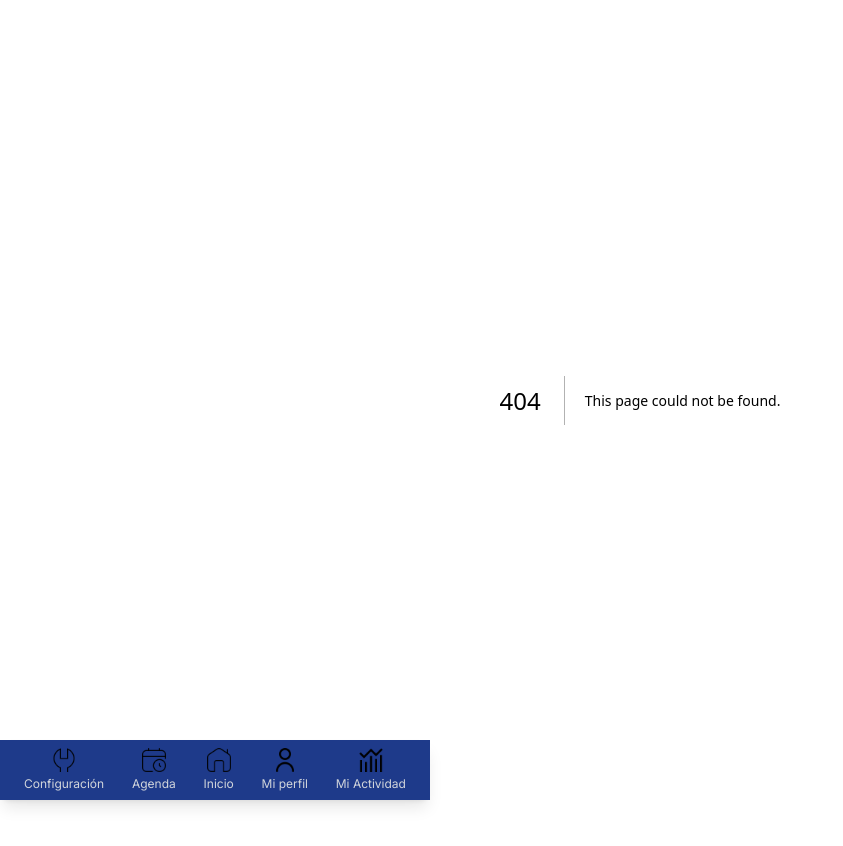
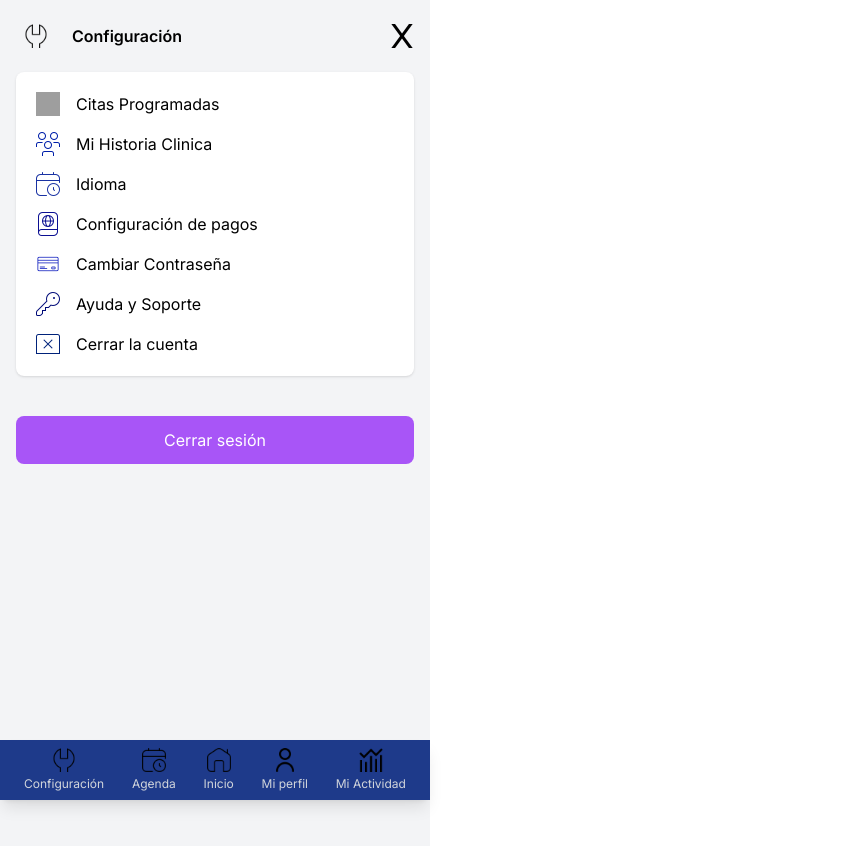
Before and after one commit to No-Country-simulation/c19-68-t-node-react, a Next.js app in the folder frontend/: page /home/settings in a window 1280 px wide. Before the commit this address had no page. Shown: the top 846 px of the page, without its empty margins (0-843 px from the left). Before the commit the page ends 800 px from the top, so only its background shows below. Built offline with nearby package versions, Linux system fonts and the light colour scheme; grey boxes are pictures that could not be loaded.

Commit message:
Cambio a href

```diff
--- /dev/null
+++ b/frontend/src/app/home/settings/page.tsx
@@ -0,0 +1,62 @@
+import Link from 'next/link';
+import React from 'react';
+
+const SettingsPage = () => {
+    return (
+        <div className="w-[430px] h-[932px] bg-gray-100 flex flex-col items-center p-4">
+            {/* Header */}
+            <div className="flex items-center w-full justify-between mb-4">
+                <div className="flex items-center space-x-4">
+                    <div className="w-10 h-10 rounded-full flex items-center justify-center">
+                        <img className="w-6 h-6" src="/llave-inglesa.png" alt="Settings Icon" />
+                    </div>
+                    <span className="font-semibold">Configuración</span>
+                </div>
+                <button className="text-gray-500">
+                    <img className="w-6 h-6" src="/x.png" alt="Close Icon" />
+                </button>
+            </div>
+
+            {/* Settings List */}
+            <div className="w-full bg-white p-5 rounded-lg shadow mb-10">
+                <ul className="space-y-4">
+                    <Link href="/" className="flex items-center">
+                        <img className="w-6 h-6 mr-4" src="/reloj-cinco.png" alt="Clinic" />
+                        <span>Citas Programadas</span>
+                    </Link>
+                    <li className="flex items-center">
+                        <img className="w-6 h-6 mr-4" src="/usuarios-alt.png" alt="Patients" />
+                        <span>Mi Historia Clinica</span>
+                    </li>
+                    <li className="flex items-center">
+                        <img className="w-6 h-6 mr-4" src="/calendario-reloj-azul.png" alt="Appointments" />
+                        <span>Idioma</span>
+                    </li>
+                    <li className="flex items-center">
+                        <img className="w-6 h-6 mr-4" src="/libro-atlas.png" alt="Language" />
+                        <span>Configuración de pagos</span>
+                    </li>
+                    <li className="flex items-center">
+                        <img className="w-6 h-6 mr-4" src="/tarjeta-de-credito.png" alt="Payments" />
+                        <span>Cambiar Contraseña</span>
+                    </li>
+                    <li className="flex items-center">
+                        <img className="w-6 h-6 mr-4" src="/llave.png" alt="Change Password" />
+                        <span>Ayuda y Soporte</span>
+                    </li>
+                    <li className="flex items-center">
+                        <img className="w-6 h-6 mr-4" src="/rectangulo-xmark.png" alt="Delete Account" />
+                        <span>Cerrar la cuenta</span>
+                    </li>
+                </ul>
+            </div>
+
+            {/* Logout Button */}
+            <button className="w-full bg-purple-500 text-white py-3 rounded-lg flex items-center justify-center">
+                <span>Cerrar sesión</span>
+            </button>
+        </div>
+    );
+};
+
+export default SettingsPage;
```
